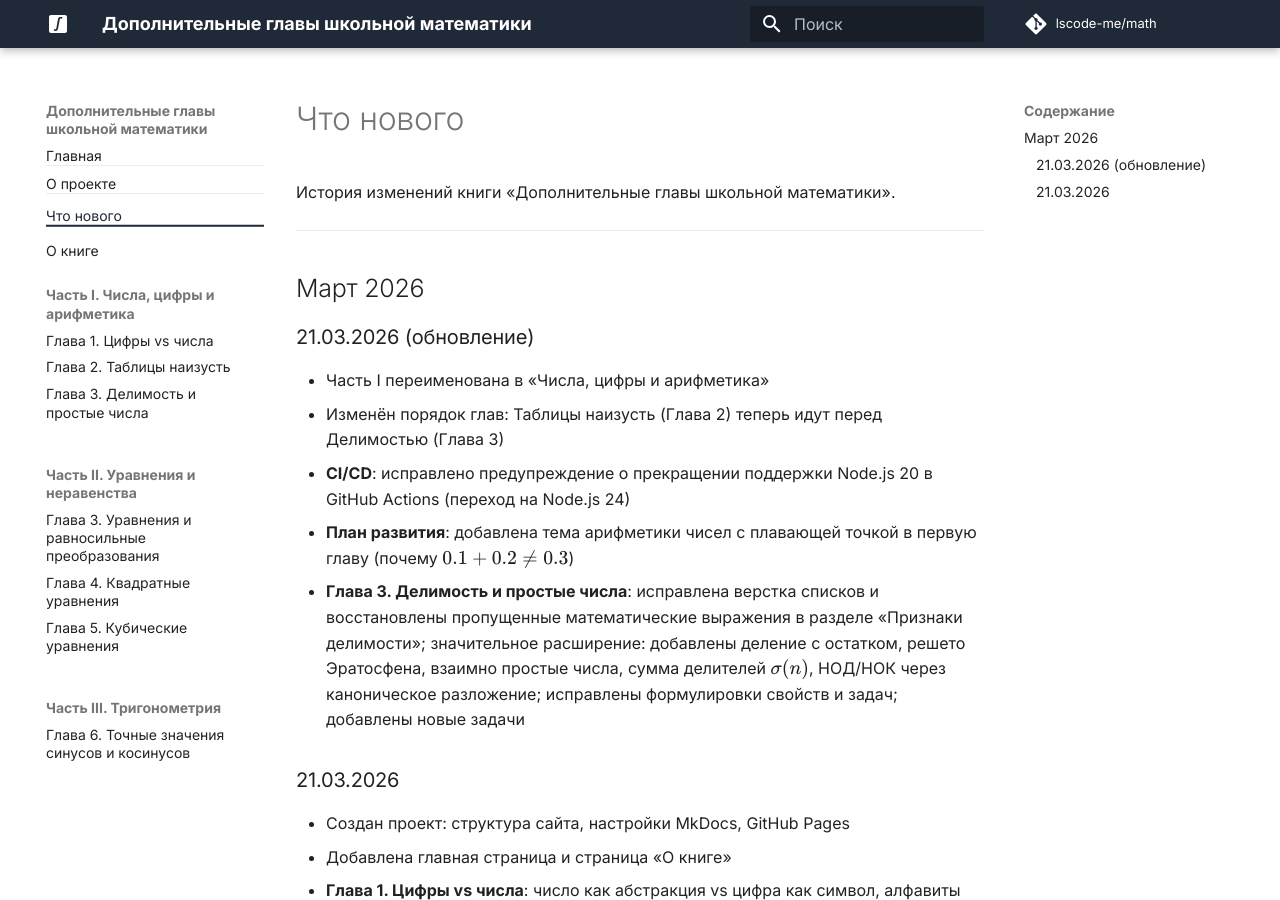
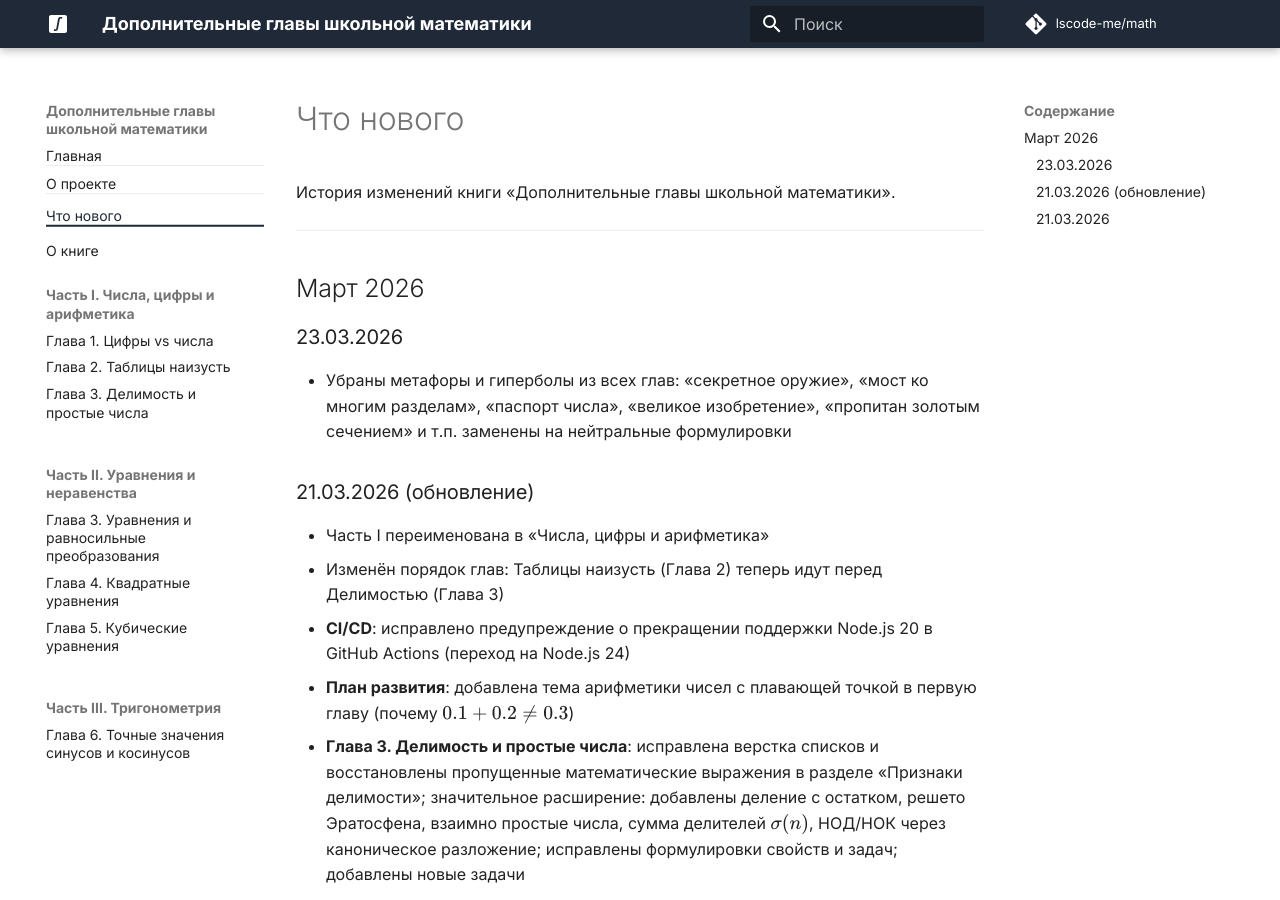
Before and after one commit to lscode-me/math, an MkDocs documentation site: the page built from docs/changelog.md, in a window 1280 px wide and 900 px high. Built offline with MkDocs 1.6.1 and Material for MkDocs 9.7.7, drawn with Linux system fonts in a browser that asks for light colours; comment, search, counter and statistics services are not loaded.

Commit message:
Changelog: очистка от метафор 23.03

```diff
--- a/docs/changelog.md
+++ b/docs/changelog.md
@@ -5,6 +5,10 @@
 ---
 
 ## Март 2026
+
+### 23.03.2026
+
+- Убраны метафоры и гиперболы из всех глав: «секретное оружие», «мост ко многим разделам», «паспорт числа», «великое изобретение», «пропитан золотым сечением» и т.п. заменены на нейтральные формулировки
 
 ### 21.03.2026 (обновление)
 
```
